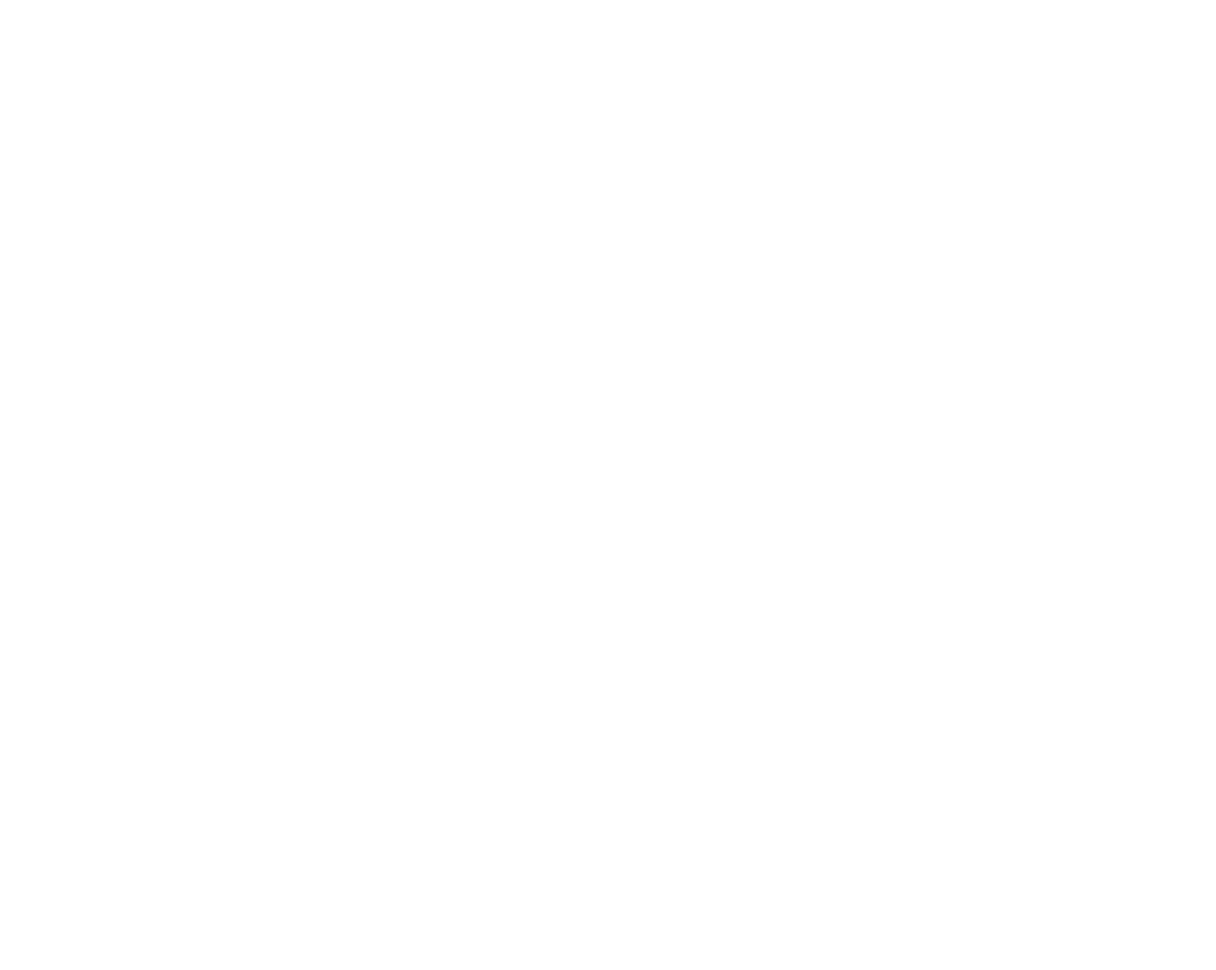
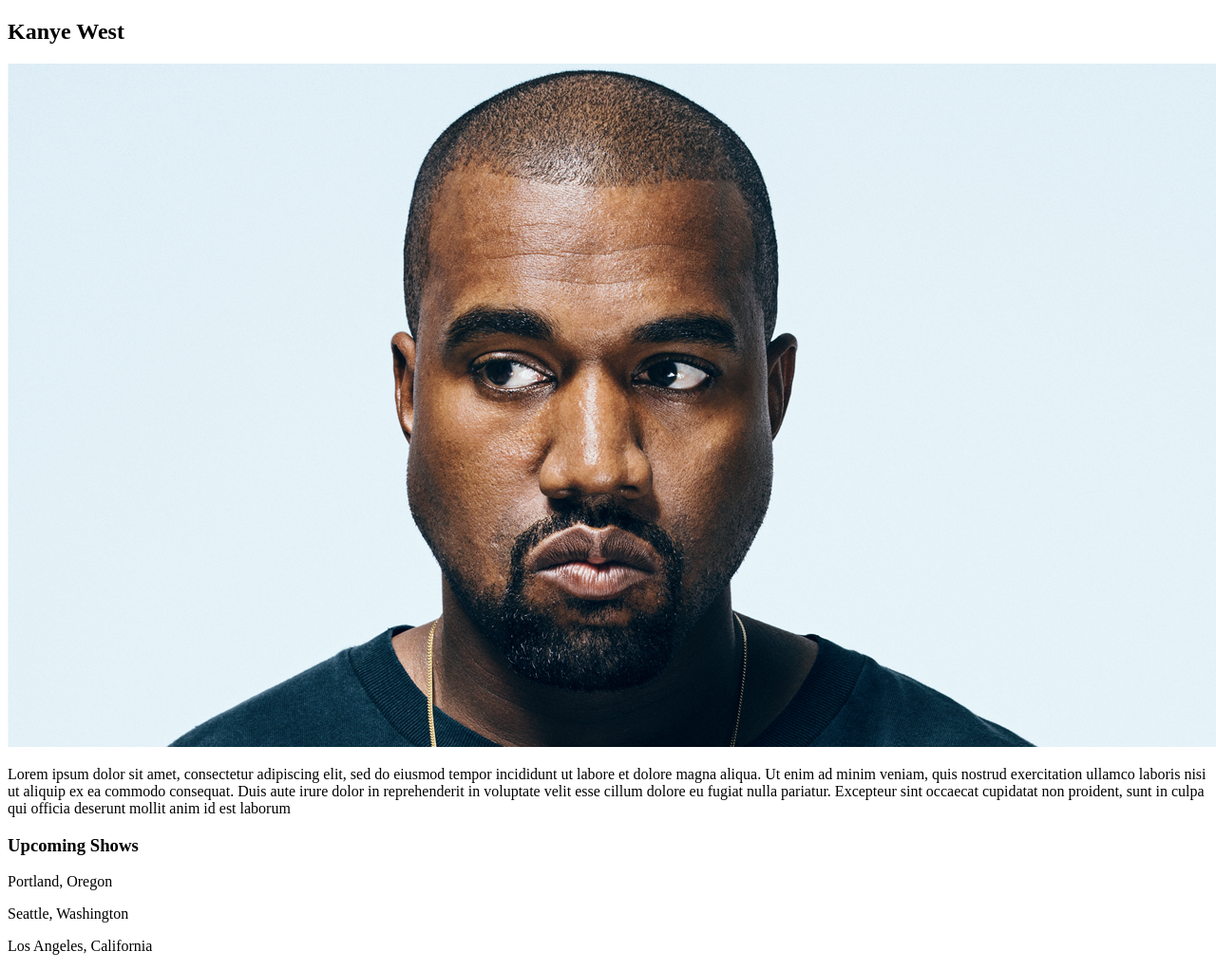
Before and after one commit to NickoDelaCruz/msuic, a plain HTML site: page index.html in a window 1280 px wide. Shown: the whole page at 95% size. Before the commit the page ends 800 px from the top, so only its background shows below. Drawn offline with Linux system fonts and the light colour scheme.

Commit message:
added text & text holder

```diff
--- a/index.html
+++ b/index.html
@@ -5,6 +5,12 @@
     <title>Kanye West</title>
   </head>
   <body>
-
+    <h2>Kanye West</h2>
+    <img src="kanye.jpg" alt="kanye photo">
+    <p>Lorem ipsum dolor sit amet, consectetur adipiscing elit, sed do eiusmod tempor incididunt ut labore et dolore magna aliqua. Ut enim ad minim veniam, quis nostrud exercitation ullamco laboris nisi ut aliquip ex ea commodo consequat. Duis aute irure dolor in reprehenderit in voluptate velit esse cillum dolore eu fugiat nulla pariatur. Excepteur sint occaecat cupidatat non proident, sunt in culpa qui officia deserunt mollit anim id est laborum</p>
+    <h3>Upcoming Shows</h3>
+    <p>Portland, Oregon</p>
+    <p>Seattle, Washington</p>
+    <p>Los Angeles, California</p>
   </body>
 </html>
```
Also changed, not shown: kanye.jpg (added).
